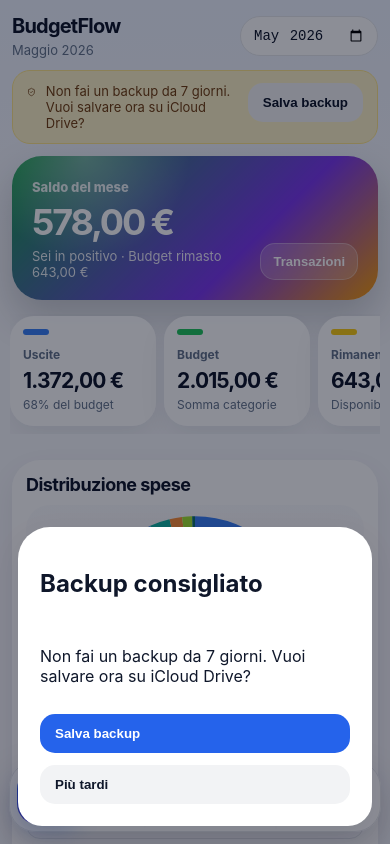
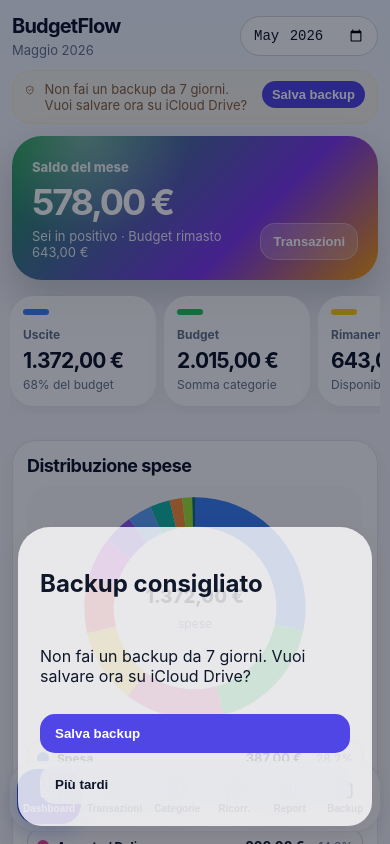
Before and after one commit to pinocacciatorereg-ui/budget-flow-iPhone-Mac-, a React (Vite) app: page / in a window 390 px wide. Shown: the top 844 px of the page. Built offline with nearby package versions, Linux system fonts and the light colour scheme.

Commit message:
Redesign premium Apple-like mobile v36

```diff
--- a/src/data/defaultData.js
+++ b/src/data/defaultData.js
@@ -152,10 +152,10 @@ export const defaultData = {
   // Schema and application versions for migrations
   // Update schema and app versions for v30
   // Updated for v34
-  // Updated schema and app versions for v35
-  schemaVersion: 35,
-  appVersion: '35',
-  version: 35,
+  // Updated schema and app versions for v36
+  schemaVersion: 36,
+  appVersion: '36',
+  version: 36,
   // Top-level collections
   categories: defaultCats,
   transactions: demoTx,
--- a/src/data/migrations.js
+++ b/src/data/migrations.js
@@ -56,10 +56,10 @@ function normalizeRecurrence(rec) {
  */
 export function migrateData(data = {}) {
   const result = { ...defaultData, ...data };
-  // Update version identifiers for v35
-  result.schemaVersion = 35;
-  result.appVersion = '35';
-  result.version = 35;
+  // Update version identifiers for v36
+  result.schemaVersion = 36;
+  result.appVersion = '36';
+  result.version = 36;
   // Categories
   result.categories = (data.categories || defaultData.categories).map((c, i) => normalizeCategory(c, i));
   // Transactions
--- a/src/styles.css
+++ b/src/styles.css
@@ -665,3 +665,66 @@
     width: min(240px, 70vw);
   }
 }
+
+/* --- BudgetFlow v36 premium theme overrides --- */
+/* Redefine root variables to adopt a softer, more refined palette. These values override
+   the initial definitions defined at the top of the stylesheet and apply across
+   light and dark modes. */
+:root {
+  --bg: #f3f4f8;
+  --card: rgba(255,255,255,0.8);
+  --text: #0f172a;
+  --muted: #64748b;
+  --line: #d1d5db;
+  --shadow: 0 8px 24px rgba(15,23,42,.05);
+  --primary: #4f46e5;
+}
+@media(prefers-color-scheme:dark){
+  :root {
+    --bg: #0d1a32;
+    --card: rgba(17,24,39,0.8);
+    --text: #e5e7eb;
+    --muted: #9ca3af;
+    --line: #263143;
+    --shadow: 0 8px 24px rgba(0,0,0,.45);
+    --primary: #818cf8;
+  }
+}
+
+/* Panel and card adjustments for a premium, less cluttered look */
+.panel {
+  border-radius: 24px;
+  border: 1px solid color-mix(in oklab, var(--line), transparent 40%);
+  box-shadow: var(--shadow);
+  background: color-mix(in oklab, var(--card), transparent 5%);
+}
+.stat {
+  border-radius: 24px;
+  box-shadow: var(--shadow);
+  background: color-mix(in oklab, var(--card), transparent 5%);
+}
+
+/* Tab bar glass effect and subtle styling */
+.bottom {
+  backdrop-filter: blur(14px) saturate(180%);
+  background: color-mix(in oklab, var(--card), transparent 20%);
+  border: 1px solid color-mix(in oklab, var(--line), transparent 60%);
+  box-shadow: 0 6px 20px rgba(0,0,0,.05);
+}
+
+/* Backup banner styling for less intrusive alert */
+.backupBanner {
+  font-size: 13px;
+  padding: 10px 12px;
+  border-radius: 20px;
+  background: color-mix(in oklab, #fde68a, transparent 85%);
+  color: color-mix(in oklab, #713f12, transparent 20%);
+  border: 1px solid color-mix(in oklab, #fde68a, transparent 60%);
+}
+.backupBanner button {
+  padding: 6px 10px;
+  font-size: 13px;
+  border-radius: 16px;
+  background: var(--primary);
+  color: white;
+}
```
Also changed, not shown: 1 other file (tests, documents, lock files or other folders).
